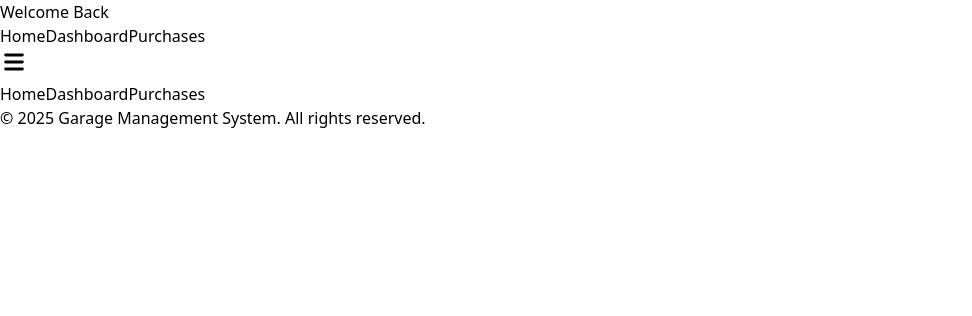
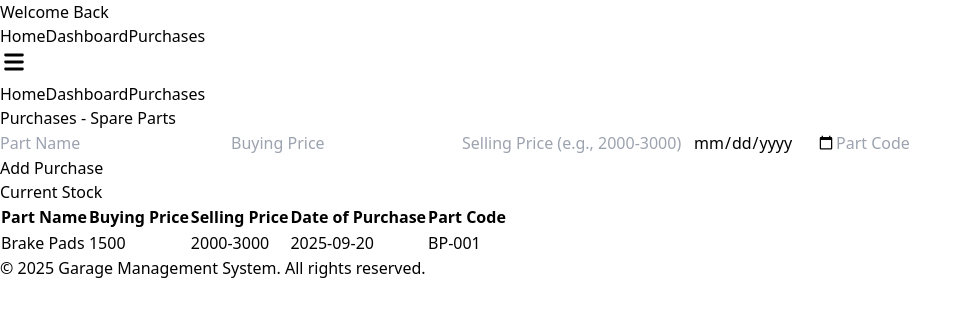
Before and after one commit to ALIBCJH/Muhoya-Garage, a React app: page /purchases in a window 1280 px wide. Shown: the top 316 px of the page, without its empty margins (0-972 px from the left). Built offline with nearby package versions, Linux system fonts and the light colour scheme; the HTML template or start-up script is replaced by a standard one.

Commit message:
more features

```diff
--- a/package.json
+++ b/package.json
@@ -13,7 +13,8 @@
     "react": "^19.1.1",
     "react-dom": "^19.1.1",
     "react-icons": "^5.5.0",
-    "react-router-dom": "^7.9.3"
+    "react-router-dom": "^7.9.3",
+    "recharts": "^3.2.1"
   },
   "devDependencies": {
     "@eslint/js": "^9.36.0",
--- a/src/App.jsx
+++ b/src/App.jsx
@@ -9,6 +9,9 @@ import ClientForm from "./Pages/Clients/ClientForm";
 import Maintenance from "./components/Maintenance";
 import Service from "./components/Service";
 import ClientPage from "./Pages/Clients/ClientPage"
+import Dashboard from "./components/Dashboard";
+import Purchases from "./components/Purchases";
+
 
 import "./index.css";
 
@@ -24,6 +27,10 @@ export default function App() {
         <Routes>
           {/* Landing */}
           <Route path="/" element={<Welcome />} />
+                  <Route path="/dashboard" element={<Dashboard />} />
+                                    <Route path="/purchases" element={<Purchases />} />
+
+
 
           {/* Home */}
           <Route path="/home" element={<Home />} />
--- /dev/null
+++ b/src/components/Dashboard.jsx
@@ -0,0 +1,113 @@
+import React from "react";
+import {
+  PieChart,
+  Pie,
+  Cell,
+  Tooltip,
+  Legend,
+  ResponsiveContainer,
+  BarChart,
+  Bar,
+  XAxis,
+  YAxis,
+  CartesianGrid,
+} from "recharts";
+
+const Dashboard = () => {
+  // Dummy data for vehicles repaired
+  const vehicleData = [
+    { name: "Repaired", value: 120 },
+    { name: "Pending", value: 30 },
+    { name: "In Progress", value: 20 },
+  ];
+
+  // Dummy data for revenue vs expense
+  const financeData = [
+    { name: "January", Revenue: 50000, Expense: 30000 },
+    { name: "February", Revenue: 65000, Expense: 42000 },
+    { name: "March", Revenue: 70000, Expense: 48000 },
+    { name: "April", Revenue: 80000, Expense: 55000 },
+  ];
+
+  // Dummy data for store stock
+  const stockData = [
+    { name: "Brake Pads", stock: 15 },
+    { name: "Oil Filters", stock: 5 },
+    { name: "Air Filters", stock: 8 },
+    { name: "Spark Plugs", stock: 25 },
+    { name: "Batteries", stock: 3 },
+  ];
+
+  const COLORS = ["#4CAF50", "#FFC107", "#2196F3"];
+
+  return (
+    <div className="p-6 bg-gray-50 min-h-screen">
+      <h1 className="text-3xl font-bold text-gray-800 mb-6">Dashboard</h1>
+
+      {/* Vehicles Pie Chart */}
+      <div className="bg-white rounded-lg shadow p-4 mb-8">
+        <h2 className="text-xl font-semibold mb-4 text-gray-700">
+          Vehicle Repairs Status
+        </h2>
+        <ResponsiveContainer width="100%" height={300}>
+          <PieChart>
+            <Pie
+              data={vehicleData}
+              dataKey="value"
+              nameKey="name"
+              cx="50%"
+              cy="50%"
+              outerRadius={100}
+              label
+            >
+              {vehicleData.map((entry, index) => (
+                <Cell key={index} fill={COLORS[index % COLORS.length]} />
+              ))}
+            </Pie>
+            <Tooltip />
+            <Legend />
+          </PieChart>
+        </ResponsiveContainer>
+      </div>
+
+      {/* Revenue vs Expense */}
+      <div className="bg-white rounded-lg shadow p-4 mb-8">
+        <h2 className="text-xl font-semibold mb-4 text-gray-700">
+          Revenue vs Expense
+        </h2>
+        <ResponsiveContainer width="100%" height={300}>
+          <BarChart data={financeData}>
+            <CartesianGrid strokeDasharray="3 3" />
+            <XAxis dataKey="name" />
+            <YAxis />
+            <Tooltip />
+            <Legend />
+            <Bar dataKey="Revenue" fill="#4CAF50" />
+            <Bar dataKey="Expense" fill="#F44336" />
+          </BarChart>
+        </ResponsiveContainer>
+      </div>
+
+      {/* Stock Levels */}
+      <div className="bg-white rounded-lg shadow p-4">
+        <h2 className="text-xl font-semibold mb-4 text-gray-700">
+          Store Stock Levels
+        </h2>
+        <ResponsiveContainer width="100%" height={300}>
+          <BarChart data={stockData}>
+            <CartesianGrid strokeDasharray="3 3" />
+            <XAxis dataKey="name" />
+            <YAxis />
+            <Tooltip />
+            <Bar dataKey="stock" fill="#2196F3" />
+          </BarChart>
+        </ResponsiveContainer>
+        <p className="mt-4 text-sm text-gray-600">
+          Items with stock less than 10 need restocking.
+        </p>
+      </div>
+    </div>
+  );
+};
+
+export default Dashboard;
--- a/src/components/Navbar.jsx
+++ b/src/components/Navbar.jsx
@@ -9,7 +9,7 @@ const Navbar = () => {
   const navLinks = [
     { name: "Home", to: "/", color: "bg-blue-500 hover:bg-blue-600" },
     { name: "Dashboard", to: "/dashboard", color: "bg-green-500 hover:bg-green-600" },
-    { name: "Purchases", to: "/maintenance", color: "bg-red-500 hover:bg-red-600" },
+    { name: "Purchases", to: "/purchases", color: "bg-red-500 hover:bg-red-600" },
   ];
 
   return (
--- /dev/null
+++ b/src/components/Purchases.jsx
@@ -0,0 +1,142 @@
+import React, { useState } from "react";
+
+const Purchases = () => {
+  const [parts, setParts] = useState([
+    {
+      id: 1,
+      partName: "Brake Pads",
+      buyingPrice: 1500,
+      sellingPrice: "2000-3000",
+      purchaseDate: "2025-09-20",
+      partCode: "BP-001",
+    },
+  ]);
+
+  const [formData, setFormData] = useState({
+    partName: "",
+    buyingPrice: "",
+    sellingPrice: "",
+    purchaseDate: "",
+    partCode: "",
+  });
+
+  // handle change
+  const handleChange = (e) => {
+    setFormData({ ...formData, [e.target.name]: e.target.value });
+  };
+
+  // handle submit
+  const handleSubmit = (e) => {
+    e.preventDefault();
+    setParts([
+      ...parts,
+      {
+        id: parts.length + 1,
+        ...formData,
+      },
+    ]);
+    setFormData({
+      partName: "",
+      buyingPrice: "",
+      sellingPrice: "",
+      purchaseDate: "",
+      partCode: "",
+    });
+  };
+
+  return (
+    <div className="p-6">
+      <h1 className="text-xl font-bold mb-4">Purchases - Spare Parts</h1>
+
+      {/* Add new purchase form */}
+      <form
+        onSubmit={handleSubmit}
+        className="bg-gray-100 p-4 rounded-lg shadow mb-6"
+      >
+        <div className="grid grid-cols-2 gap-4">
+          <input
+            type="text"
+            name="partName"
+            placeholder="Part Name"
+            value={formData.partName}
+            onChange={handleChange}
+            className="p-2 border rounded"
+            required
+          />
+          <input
+            type="number"
+            name="buyingPrice"
+            placeholder="Buying Price"
+            value={formData.buyingPrice}
+            onChange={handleChange}
+            className="p-2 border rounded"
+            required
+          />
+          <input
+            type="text"
+            name="sellingPrice"
+            placeholder="Selling Price (e.g., 2000-3000)"
+            value={formData.sellingPrice}
+            onChange={handleChange}
+            className="p-2 border rounded"
+            required
+          />
+          <input
+            type="date"
+            name="purchaseDate"
+            value={formData.purchaseDate}
+            onChange={handleChange}
+            className="p-2 border rounded"
+            required
+          />
+          <input
+            type="text"
+            name="partCode"
+            placeholder="Part Code"
+            value={formData.partCode}
+            onChange={handleChange}
+            className="p-2 border rounded"
+            required
+          />
+        </div>
+        <button
+          type="submit"
+          className="mt-4 bg-blue-600 text-white px-4 py-2 rounded hover:bg-blue-700"
+        >
+          Add Purchase
+        </button>
+      </form>
+
+      {/* Stock table */}
+      <h2 className="text-lg font-semibold mb-2">Current Stock</h2>
+      {parts.length === 0 ? (
+        <p>No stock available</p>
+      ) : (
+        <table className="w-full border-collapse border border-gray-300">
+          <thead>
+            <tr className="bg-gray-200">
+              <th className="border p-2">Part Name</th>
+              <th className="border p-2">Buying Price</th>
+              <th className="border p-2">Selling Price</th>
+              <th className="border p-2">Date of Purchase</th>
+              <th className="border p-2">Part Code</th>
+            </tr>
+          </thead>
+          <tbody>
+            {parts.map((part) => (
+              <tr key={part.id}>
+                <td className="border p-2">{part.partName}</td>
+                <td className="border p-2">{part.buyingPrice}</td>
+                <td className="border p-2">{part.sellingPrice}</td>
+                <td className="border p-2">{part.purchaseDate}</td>
+                <td className="border p-2">{part.partCode}</td>
+              </tr>
+            ))}
+          </tbody>
+        </table>
+      )}
+    </div>
+  );
+};
+
+export default Purchases;
```
Also changed, not shown: 1 other file (tests, documents, lock files or other folders).
